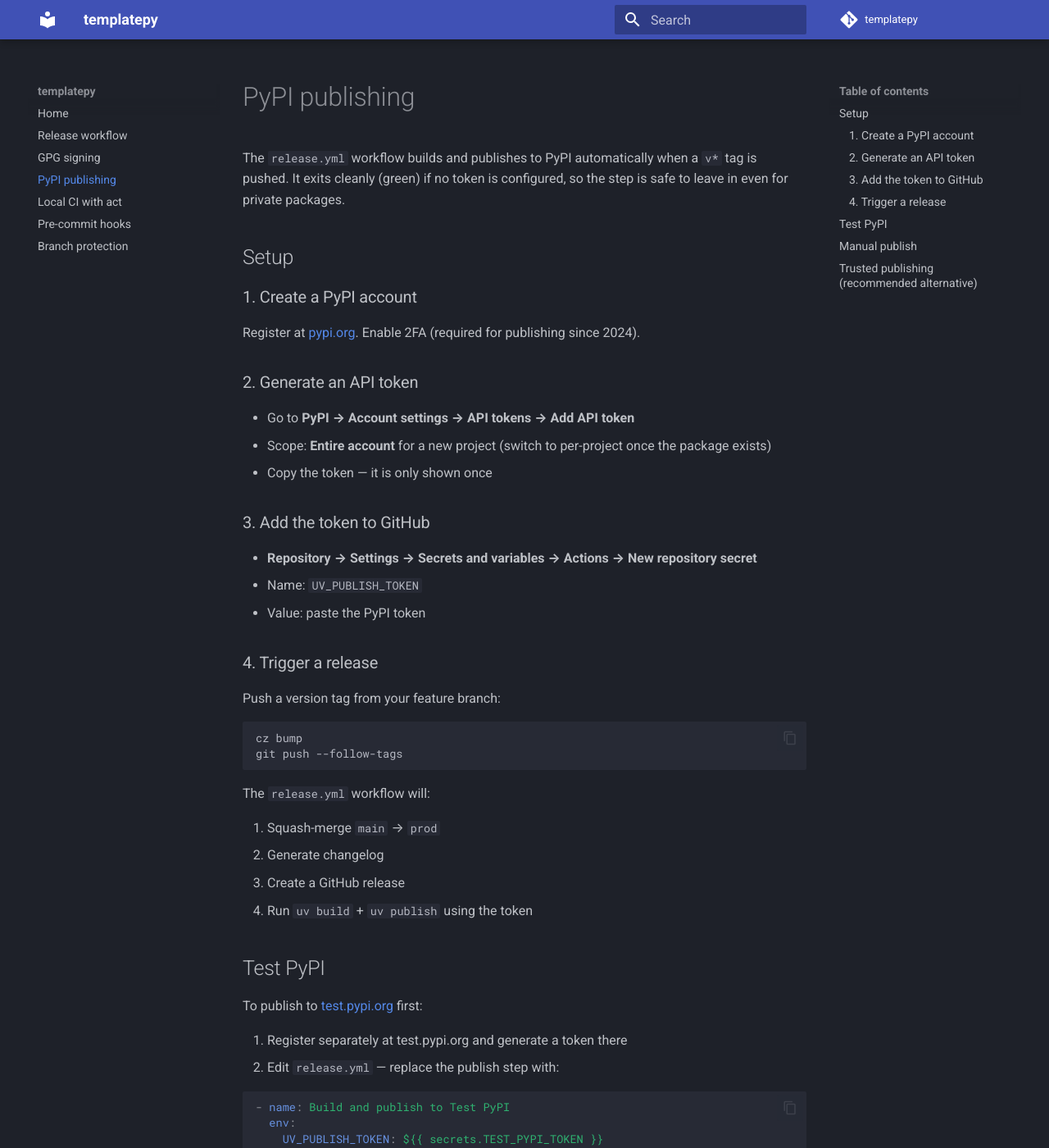
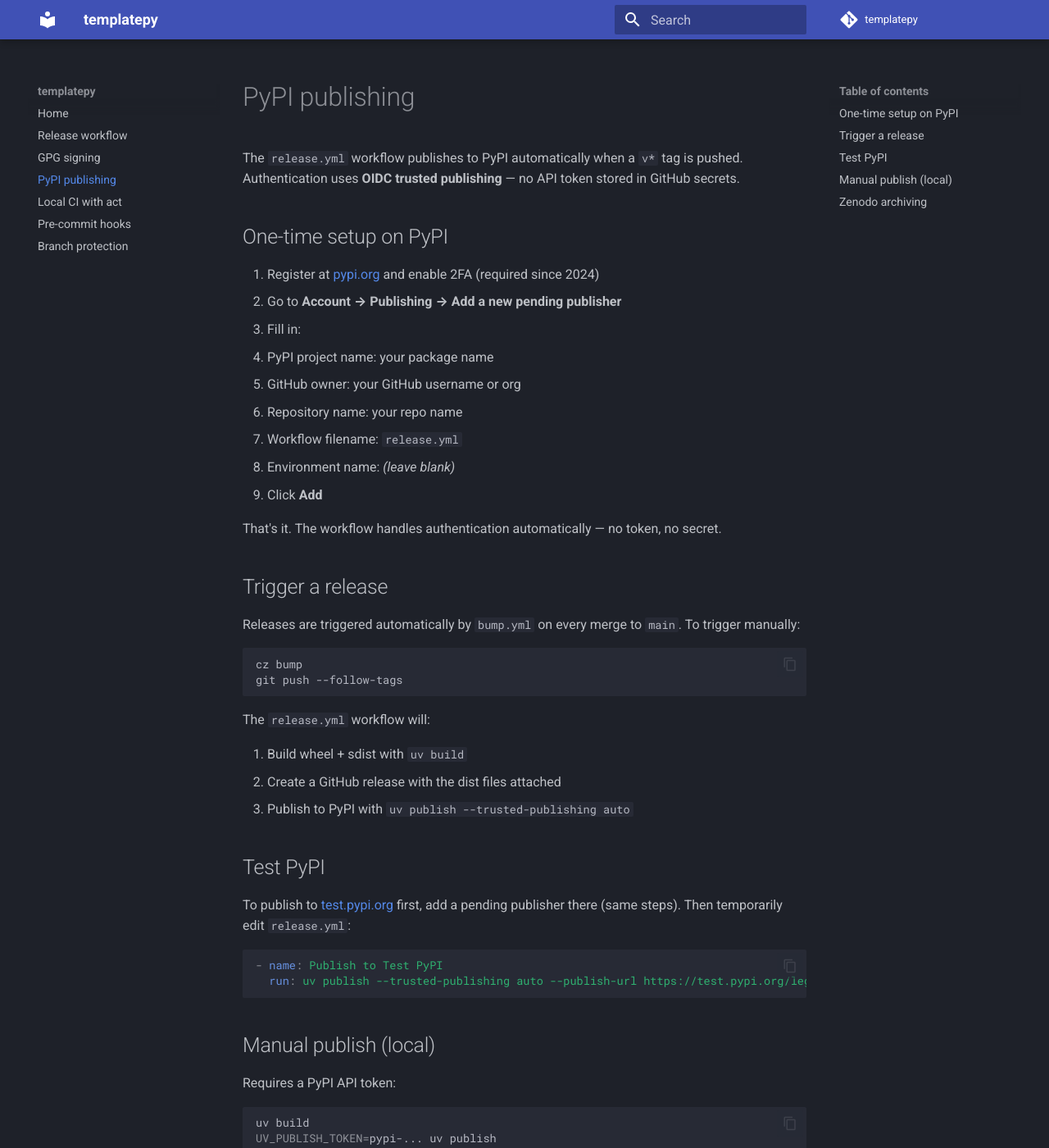
Before and after one commit to larsrollik/templatepy, an MkDocs documentation site: the page built from docs/pypi-publishing.md, in a window 1280 px wide and 1400 px high. Shown: the whole window at 82% size. Built offline with MkDocs 1.6.1 and Material for MkDocs 9.7.7, drawn with Linux system fonts in a browser that asks for light colours; comment, search, counter and statistics services are not loaded; some of the changed text lies outside the part shown.

Commit message:
fix(bump): use uvx --from commitizen cz; update docs to drop prod, token auth, stale refs

````diff
--- a/docs/pypi-publishing.md
+++ b/docs/pypi-publishing.md
@@ -1,28 +1,24 @@
 # PyPI publishing
 
-The `release.yml` workflow builds and publishes to PyPI automatically when a `v*` tag is pushed. It exits cleanly (green) if no token is configured, so the step is safe to leave in even for private packages.
+The `release.yml` workflow publishes to PyPI automatically when a `v*` tag is pushed. Authentication uses **OIDC trusted publishing** — no API token stored in GitHub secrets.
 
-## Setup
+## One-time setup on PyPI
 
-### 1. Create a PyPI account
+1. Register at [pypi.org](https://pypi.org) and enable 2FA (required since 2024)
+2. Go to **Account → Publishing → Add a new pending publisher**
+3. Fill in:
+   - PyPI project name: your package name
+   - GitHub owner: your GitHub username or org
+   - Repository name: your repo name
+   - Workflow filename: `release.yml`
+   - Environment name: *(leave blank)*
+4. Click **Add**
 
-Register at [pypi.org](https://pypi.org). Enable 2FA (required for publishing since 2024).
+That's it. The workflow handles authentication automatically — no token, no secret.
 
-### 2. Generate an API token
+## Trigger a release
 
-- Go to **PyPI → Account settings → API tokens → Add API token**
-- Scope: **Entire account** for a new project (switch to per-project once the package exists)
-- Copy the token — it is only shown once
-
-### 3. Add the token to GitHub
-
-- **Repository → Settings → Secrets and variables → Actions → New repository secret**
-- Name: `UV_PUBLISH_TOKEN`
-- Value: paste the PyPI token
-
-### 4. Trigger a release
-
-Push a version tag from your feature branch:
+Releases are triggered automatically by `bump.yml` on every merge to `main`. To trigger manually:
 
 ```sh
 cz bump
@@ -31,51 +27,28 @@
 
 The `release.yml` workflow will:
 
-1. Squash-merge `main` → `prod`
-2. Generate changelog
-3. Create a GitHub release
-4. Run `uv build` + `uv publish` using the token
+1. Build wheel + sdist with `uv build`
+2. Create a GitHub release with the dist files attached
+3. Publish to PyPI with `uv publish --trusted-publishing auto`
 
 ## Test PyPI
 
-To publish to [test.pypi.org](https://test.pypi.org) first:
-
-1. Register separately at test.pypi.org and generate a token there
-2. Edit `release.yml` — replace the publish step with:
+To publish to [test.pypi.org](https://test.pypi.org) first, add a pending publisher there (same steps). Then temporarily edit `release.yml`:
 
 ```yaml
-- name: Build and publish to Test PyPI
-  env:
-    UV_PUBLISH_TOKEN: ${{ secrets.TEST_PYPI_TOKEN }}
-  run: |
-    if [ -z "$UV_PUBLISH_TOKEN" ]; then
-      echo "TEST_PYPI_TOKEN not configured — skipping."
-      exit 0
-    fi
-    uv build
-    uv publish --publish-url https://test.pypi.org/legacy/
+- name: Publish to Test PyPI
+  run: uv publish --trusted-publishing auto --publish-url https://test.pypi.org/legacy/
 ```
 
-## Manual publish
+## Manual publish (local)
+
+Requires a PyPI API token:
 
 ```sh
 uv build
-UV_PUBLISH_TOKEN=<token> uv publish
+UV_PUBLISH_TOKEN=pypi-... uv publish
 ```
 
-## Trusted publishing (recommended alternative)
+## Zenodo archiving
 
-PyPI supports [Trusted Publishing](https://docs.pypi.org/trusted-publishers/) via OIDC — no long-lived token needed. Configure in `release.yml`:
-
-```yaml
-permissions:
-  contents: write
-  id-token: write   # required for trusted publishing
-
-- name: Publish to PyPI
-  uses: pypa/gh-action-pypi-publish@release/v1
-  with:
-    skip-existing: true
-```
-
-And on PyPI: **Manage project → Publishing → Add a new publisher** with your GitHub org/repo/workflow details.
+If the Zenodo webhook is enabled, every GitHub release automatically creates a Zenodo record. See `CITATION.cff` for the metadata format. After the first release, copy the concept DOI from Zenodo and add it to `CITATION.cff`.
--- a/docs/release-workflow.md
+++ b/docs/release-workflow.md
@@ -3,12 +3,11 @@
 ## Branch topology
 
 ```
-prod  ←── squash merge on each release (automated by release.yml)
 main  ←── PR merges from feature/bug/hotfix branches
-feature/*, bug/*, hotfix/*  ←── created from main
+feature/*, fix/*, chore/*  ←── created from main, deleted after merge
 ```
 
-`prod` always reflects the latest released state. `main` is the integration branch.
+Tags on `main` are the release record. There is no `prod` branch — `git checkout v1.2.3` gives you any released state.
 
 ## Step-by-step
 
@@ -20,30 +19,30 @@
 # 2. Do your work, committing with cz
 cz commit        # interactive prompt enforcing Conventional Commits
 
-# 3. Bump version before merging
-cz bump          # reads commits since last tag, determines patch/minor/major
-                 # creates a version tag (e.g. v1.3.0)
-
-# 4. Push branch + tag
-git push --follow-tags
-
-# 5. Open PR to main
+# 3. Push branch and open PR
+git push -u origin feature/my-feature
 gh pr create --base main --title "feat: my feature"
 
-# 6. CI runs: lint on push, tests on PR
-# 7. Merge PR
-gh pr merge --squash --delete-branch
+# 4. CI runs: lint on push, tests on PR to main — merge is blocked until green
 
-# 8. Tag push triggers release.yml automatically:
-#    - squash-merges main → prod
-#    - generates changelog from commits since previous tag
-#    - creates GitHub release with those notes
-#    - publishes to PyPI if UV_PUBLISH_TOKEN is configured
+# 5. Merge PR (rebase or squash)
+gh pr merge --rebase --delete-branch
+
+# 6. bump.yml fires automatically on push to main:
+#    → reads commits since last tag
+#    → runs cz bump --yes to determine patch/minor/major
+#    → creates version tag (e.g. v1.3.0) and pushes it
+
+# 7. release.yml fires on the new tag:
+#    → builds wheel + sdist
+#    → creates GitHub release with dist files attached
+#    → publishes to PyPI via OIDC trusted publishing (no stored token)
+#    → Zenodo webhook archives the release (if enabled)
 ```
 
-## How `cz bump` determines the version increment
+## How version bumps are determined
 
-Commitizen reads all commits since the previous tag and applies these rules:
+Commitizen reads all commits since the previous tag:
 
 | Commits contain | Bump |
 |---|---|
@@ -51,18 +50,20 @@
 | at least one `feat:` | **minor** `0.x.0` |
 | `BREAKING CHANGE:` footer or `feat!:`/`fix!:` | **major** `x.0.0` |
 
-Override manually if needed:
+If there are no bumpable commits since the last tag, `bump.yml` exits silently — no error, no tag.
+
+## Manual bump (override)
+
+Automated bumping covers most cases. Override when needed:
 
 ```sh
 cz bump --increment PATCH
 cz bump --increment MINOR
 cz bump --increment MAJOR
-cz bump --yes               # skip confirmation prompt
+git push --follow-tags
 ```
 
 ## Conventional Commits format
-
-The `commitizen` pre-commit hook rejects messages that don't conform:
 
 ```
 <type>[optional scope]: <short description>
@@ -76,15 +77,16 @@
 
 ## Common issues
 
-**`cz bump` fails with exit status 128**
+**`bump.yml` pushed a tag but `release.yml` didn't trigger**
+
+GitHub prevents downstream `push` triggers when `GITHUB_TOKEN` is the actor. If this happens, store a PAT as `BUMP_TOKEN` and set `token: ${{ secrets.BUMP_TOKEN }}` in the checkout step of `bump.yml`.
+
+**`cz bump` fails with exit code 128**
 
 - Detached HEAD → `git checkout main` first
-- Uncommitted changes → `git commit` or `git stash`
-- Tag already exists → `git tag` to list, `git tag -d <tag>` to remove
-- GPG signing failure → see [GPG signing](gpg-signing.md)
+- Uncommitted changes → commit or stash first
+- Tag already exists → `git tag` to list, `git tag -d <tag>` to remove locally
 
-**Tag pushed but `release.yml` didn't trigger**
+**GPG signing failure**
 
-- Verify the tag matches `v[0-9]*` pattern
-- Check Actions tab on GitHub for workflow runs
-- If CI pushed the tag using `GITHUB_TOKEN`, downstream `push` triggers won't fire (GitHub loop prevention). Use a PAT stored as `BUMP_TOKEN` instead, and configure the checkout step: `token: ${{ secrets.BUMP_TOKEN }}`
+See [GPG signing](gpg-signing.md).
````
Also changed, not shown: docs/branch-protection.md (+10 -12 lines), docs/index.md (+12 -7 lines), docs/local-ci.md (+2 -16 lines), 1 other file.
